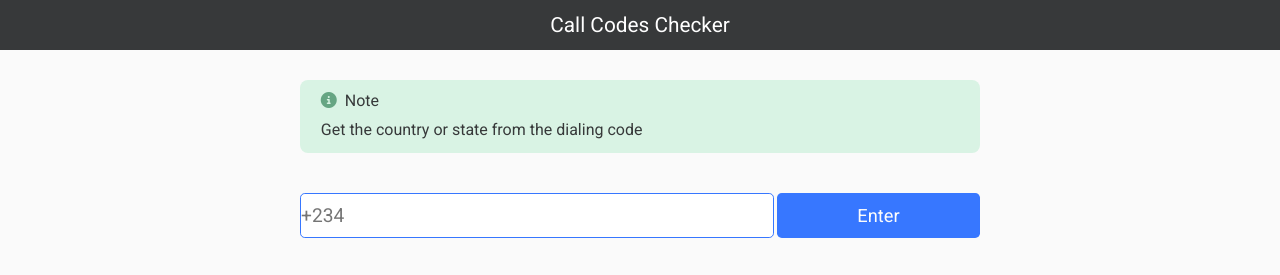
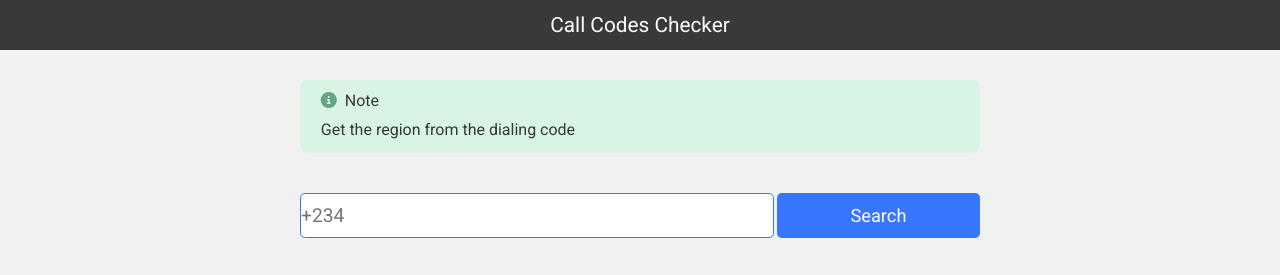
Before and after one commit to nyakotey/call_codes, a plain HTML site: page index.html in a window 1280 px wide. Shown: the top 275 px of the page. Drawn offline with Linux system fonts and the light colour scheme.

Commit message:
minor edits

```diff
--- a/index.html
+++ b/index.html
@@ -17,11 +17,11 @@
     <header class="header">Call Codes Checker</header>
     <section class="info">
         <p class="info_header"><i class="fas fa-circle-info info-icon"></i>&nbsp;&nbsp;Note</p>
-        <p>Get the country or state from the dialing code</p>
+        <p>Get the region from the dialing code</p>
     </section>
     <section class="input">
         <input class="input_box" type="tel" name="input-code" id="input-code" placeholder="+234">
-        <button class="input_submit">Enter</button>
+        <button class="input_submit">Search</button>
     </section>
     <section class="display"></section>
     <script src="script.js"></script>
--- a/style.css
+++ b/style.css
@@ -17,7 +17,7 @@
     /* page */
     --yellow: #e3b23c;
     --green: #66a583;
-    --bg: #fafafa;
+    --bg: #f1f1f1;
     --info: #d9f3e4;
     --header: #37393a;
     --dev-outline: solid lime 2px;
```
